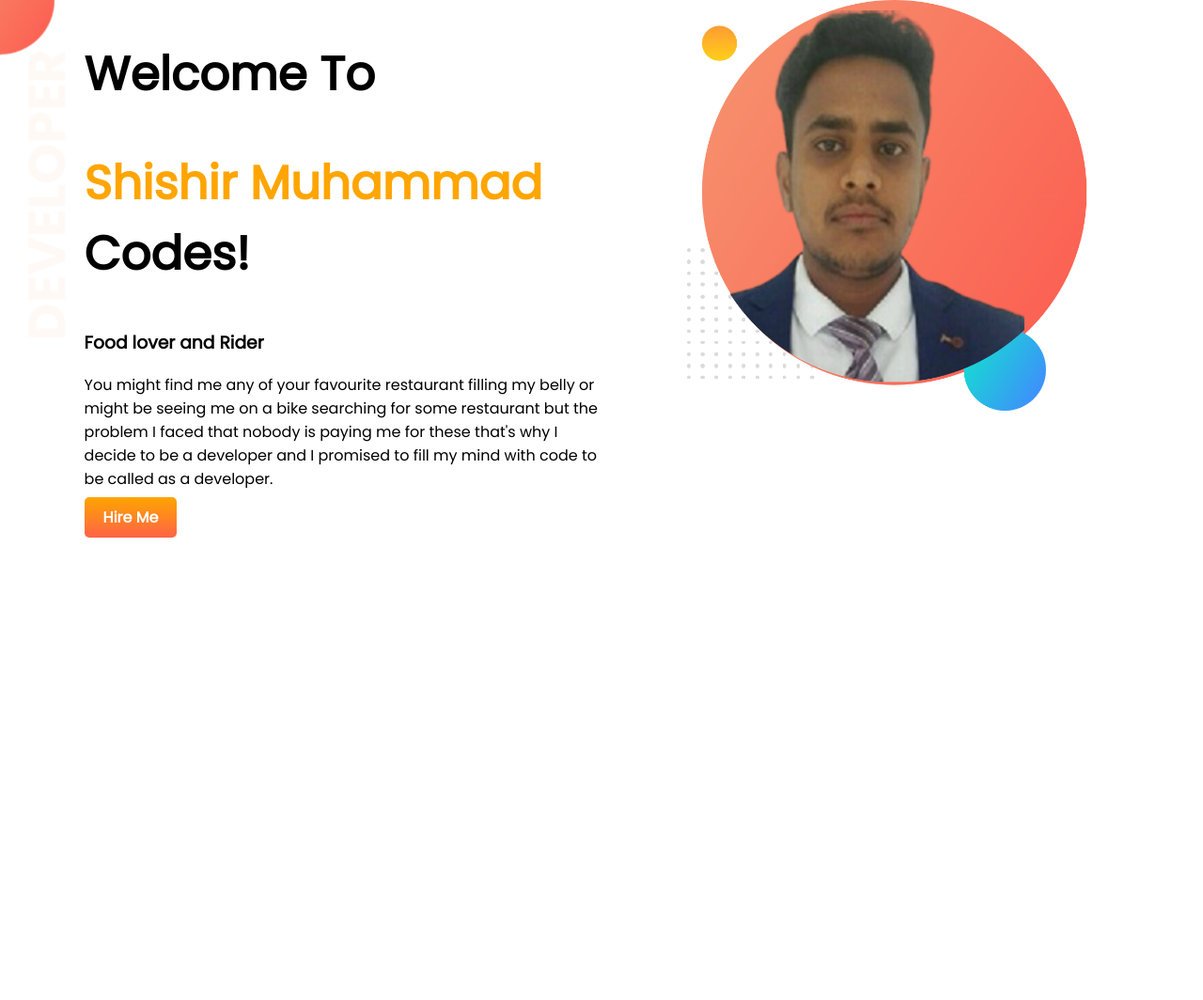
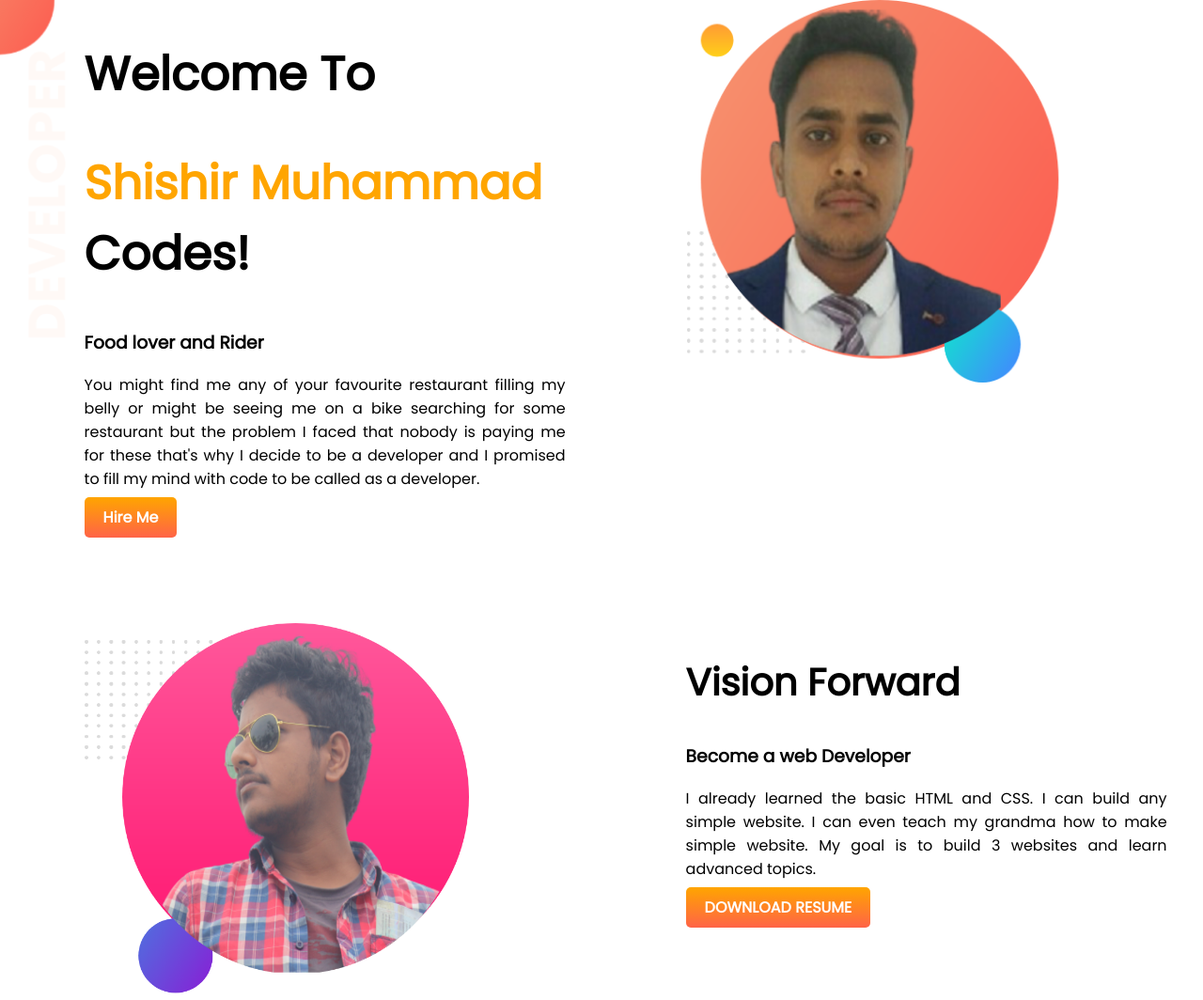
Before and after one commit to ShishirMuhammad/developer-portfolio, a plain HTML site: page index.html in a window 1280 px wide. Shown: the whole page at 94% size. Before the commit the page ends 800 px from the top, so only its background shows below. Drawn offline with Linux system fonts and the light colour scheme.

Commit message:
second-part

```diff
--- a/index.html
+++ b/index.html
@@ -30,6 +30,18 @@
         </div>
 
     </section>
+    <section class="second-banner">
+        <div class="half-width">
+            <img src="images/my-bg3.png" alt="">
+        </div>
+        <div class="half-width">
+            <h2>Vision Forward</h2>
+            <h3>Become a web Developer</h3>
+            <p>I already learned the basic HTML and CSS. I can build any simple website. I can even teach my grandma how
+                to make simple website. My goal is to build 3 websites and learn advanced topics.</p>
+            <a class="hire-button" target="_blank" href="https:www.youtube.com">DOWNLOAD RESUME</a>
+        </div>
+    </section>
 </body>
 
 </html>
--- a/style.css
+++ b/style.css
@@ -10,10 +10,12 @@ h1{
 }
 section{
     display: flex;
+    margin-top: 0;
 }
 .half-width{
     width: 50%;
     padding-left: 7%;
+    padding-right: 3%;
 }
 .half-width img{
     width: 80%;
@@ -29,4 +31,14 @@ section{
 .top-banner{
     background-image: url(images/top-banner.png);
     background-repeat: no-repeat;
+    padding-top: 0%;
 }
+h2{
+    font-size: 40px;
+}
+.second-banner{
+    margin-top: 100px;
+}
+p{
+    text-align: justify;
+}
```
Also changed, not shown: images/my-bg3.png (added).
